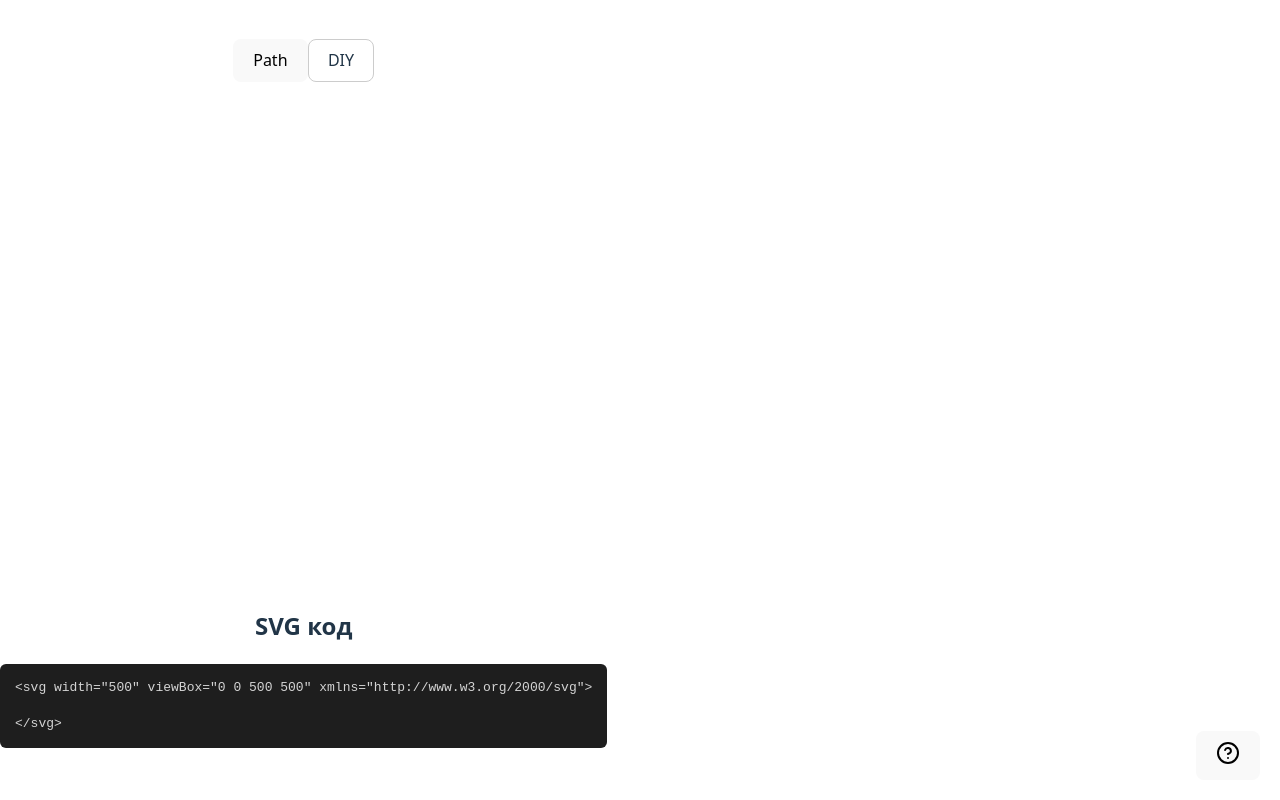
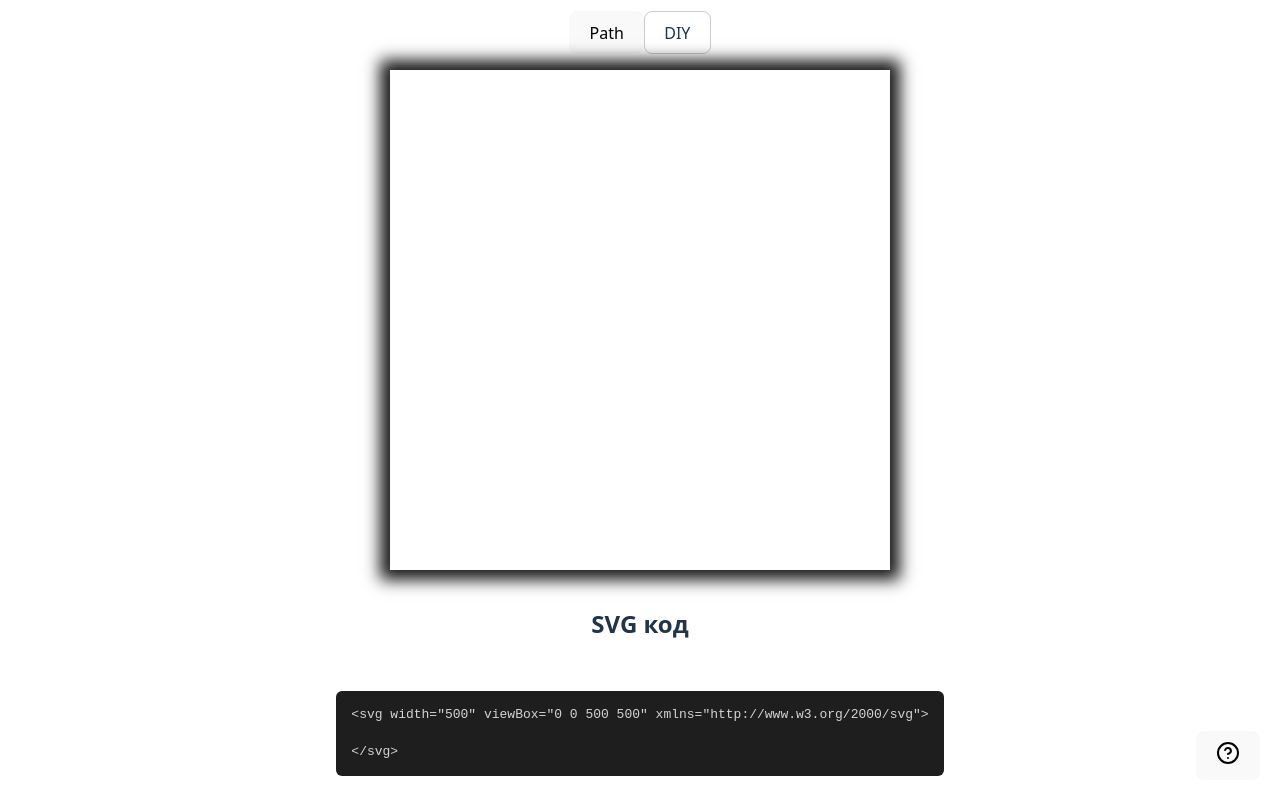
Before and after one commit to GelmenBuza/svgMaker, a React (Vite) app in the folder frontend/: page /draw in a window 1280 px wide. Built offline with nearby package versions, Linux system fonts and the light colour scheme.

Commit message:
Работаем

```diff
--- a/frontend/src/components/supportChat/index.jsx
+++ b/frontend/src/components/Chat/index.jsx
@@ -1,7 +1,7 @@
 import { useState } from 'react';
 import style from './style.module.css';
 
-export default function SupportChat() {
+export default function Chat() {
     const [isOpen, setIsOpen] = useState(false);
     const [message, setMessage] = useState('');
 
--- a/frontend/src/pages/DrawPage/index.tsx
+++ b/frontend/src/pages/DrawPage/index.tsx
@@ -1,4 +1,4 @@
-import {useEffect, useMemo, useRef, useState} from 'react'
+import {useEffect, useMemo, useRef, useState} from 'react';
 import styles from './style.module.css';
 import ElementSettings from "../../components/ElementsSettings/index.jsx";
 import {elementsStore} from "../../stores/elementsStore.jsx";
@@ -7,7 +7,7 @@ import DraggableSettings from "../../components/DraggableSettings.jsx";
 import DraggableDots from "../../components/DraggableDots";
 import CustomContextMenu from "../../components/CustomContextMenu/index.jsx";
 import parsePathData from "../../utils/parsePathData.js";
-import SupportChat from "../../components/supportChat";
+import Chat from "../../components/Chat";
 
 
 const SVG = ({ell, svgWidth, handleContextMenu, onSvgClick, isTrackingMode}) => {
@@ -293,7 +293,7 @@ function DrawPage() {
             </div>
             {menu && (<CustomContextMenu data={{menuRef, menu}}/>)}
             {customizableElementId && <ElementSettings/>}
-            <SupportChat/>
+            <Chat/>
         </>
     )
 }
--- a/frontend/src/pages/DrawPage/style.module.css
+++ b/frontend/src/pages/DrawPage/style.module.css
@@ -1,20 +1,24 @@
-.main-container {
+.mainContainer {
     width: 100vw;
     height: 100vh;
     box-sizing: border-box;
-
+    display: flex;
+    flex-direction: column;
+    align-items: center;
+    justify-content: center;
+    gap: 1rem;
     margin: 0 auto;
     padding: 2rem;
 }
 
-.svg-container {
+.svgContainer {
     display: flex;
     align-items: center;
     flex-direction: column;
     gap: 1rem;
 }
 
-.svg-area {
+.svgArea {
     box-shadow: #1a1a1a 0 0  15px 10px;
     display: flex;
 }
```
Also changed, not shown: frontend/src/components/Header/index.jsx (added, +30 -0 lines), frontend/src/components/Chat/style.module.css (renamed from frontend/src/components/supportChat/style.module.css), frontend/src/components/Header/style.module.css (added).
